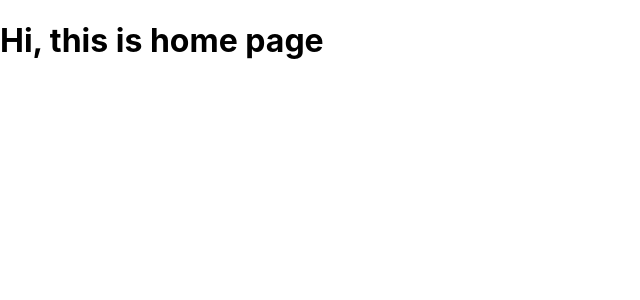
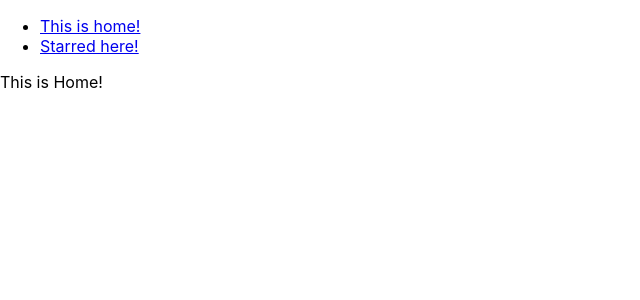
Before and after one commit to ybeliaev/box-office, a React (Create React App) app: page / in a window 1280 px wide. Shown: the top 300 px of the page, without its empty margins (0-640 px from the left). Built offline with nearby package versions, Linux system fonts and the light colour scheme; the HTML template or start-up script is replaced by a standard one.

Commit message:
added navs & page components

```diff
--- a/src/App.js
+++ b/src/App.js
@@ -5,13 +5,21 @@
   Link
 } from "react-router-dom";
 
+import Navs from "./components/Navs"
+import Home from "./pages/Home"
+import Starred from './pages/Starred';
+
 function App() {
   return (
-    <Switch>
-      <Route exact path="/"><h1>Hi, this is home page</h1></Route>
-      <Route exact path="/starred"><h1>Hi, this is starred page</h1></Route>
-      <Route><h1>Hi, this is 404 page</h1></Route>
-  </Switch>
+    <div>
+      <Navs/>
+      <Switch>
+        <Route exact path="/"><Home/></Route>
+        <Route exact path="/starred"><Starred/></Route>
+        <Route><h1>Hi, this is 404 page</h1></Route>
+      </Switch>
+    </div>
+
   );
 }
 
--- /dev/null
+++ b/src/components/Navs.jsx
@@ -0,0 +1,24 @@
+import React from "react";
+import { Link } from "react-router-dom";
+
+const Navs = () => {
+  const LINKS = [
+    { to: "/", text: "This is home!" },
+    { to: "/starred", text: "Starred here!" },
+  ];
+  return (
+    <div>
+      <ul>
+        {LINKS.map((item) => {
+          return (
+            <li key={item.to}>
+              <Link to={item.to}>{item.text}</Link>
+            </li>
+          );
+        })}
+      </ul>
+    </div>
+  );
+};
+
+export default Navs;
--- /dev/null
+++ b/src/pages/Home.jsx
@@ -0,0 +1,5 @@
+const Home = () => {
+  return <div>This is Home!</div>;
+};
+
+export default Home;
--- /dev/null
+++ b/src/pages/Starred.jsx
@@ -0,0 +1,5 @@
+const Starred = () => {
+  return <div>Starred page here</div>;
+};
+
+export default Starred;
```
